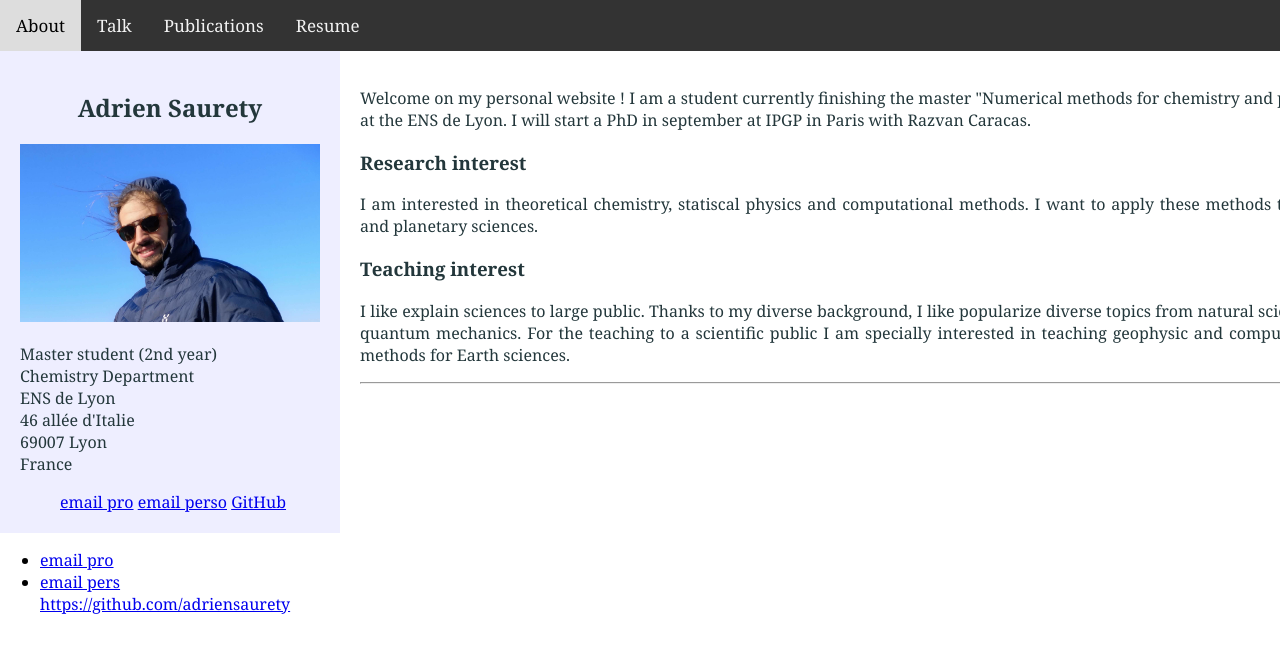
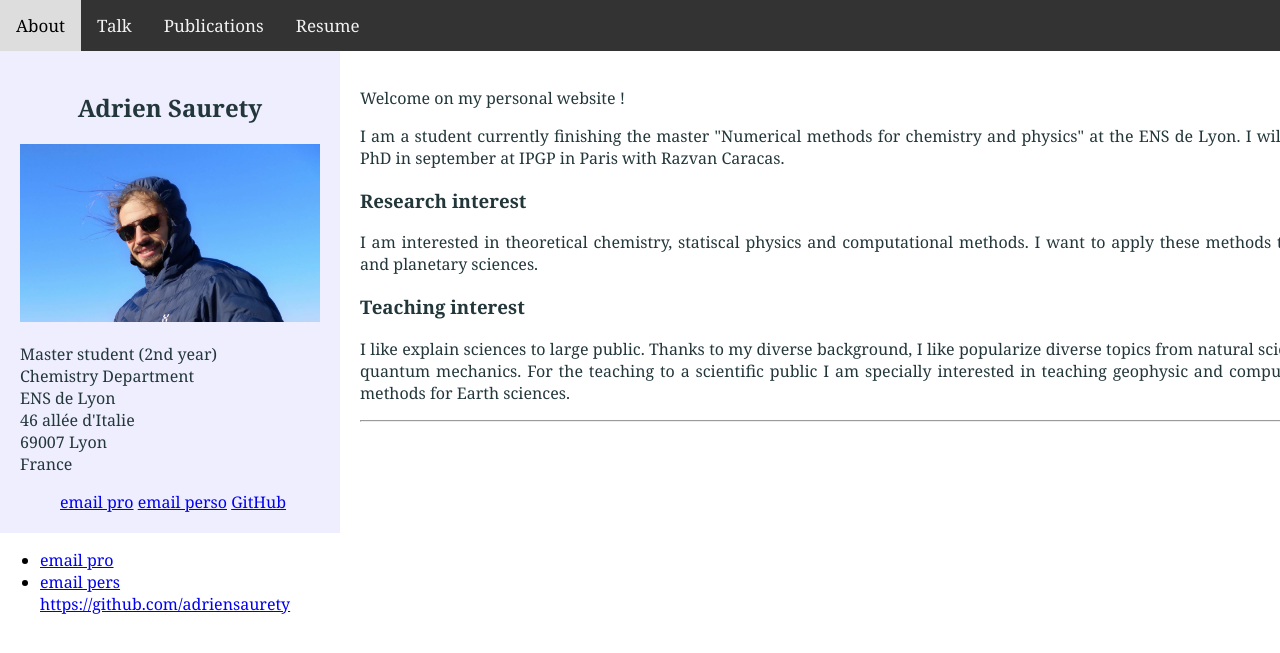
Before and after one commit to adriensaurety/adriensaurety.github.io, a Jekyll site: the page built from index.html, in a window 1280 px wide. Shown: the top 653 px of the page. Built offline with Jekyll 4.4.1, drawn with Linux system fonts in a browser that asks for light colours.

```diff
--- a/index.html
+++ b/index.html
@@ -30,8 +30,8 @@ title: Adrien Saurety
 
 	<div class="main">
 
-		<p>Welcome on my personal website !
-		I am a student currently finishing the master "Numerical methods for chemistry and physics" at the ENS de Lyon. I will start a PhD in september at IPGP in Paris with Razvan Caracas.</p>
+		<p>Welcome on my personal website !<p>
+		<p>I am a student currently finishing the master "Numerical methods for chemistry and physics" at the ENS de Lyon. I will start a PhD in september at IPGP in Paris with Razvan Caracas.</p>
 
 		<p><h3>Research interest </h3></p>
 		<p>I am interested in theoretical chemistry, statiscal physics and computational methods. I want to apply these methods to Earth and planetary sciences.</p>
```
